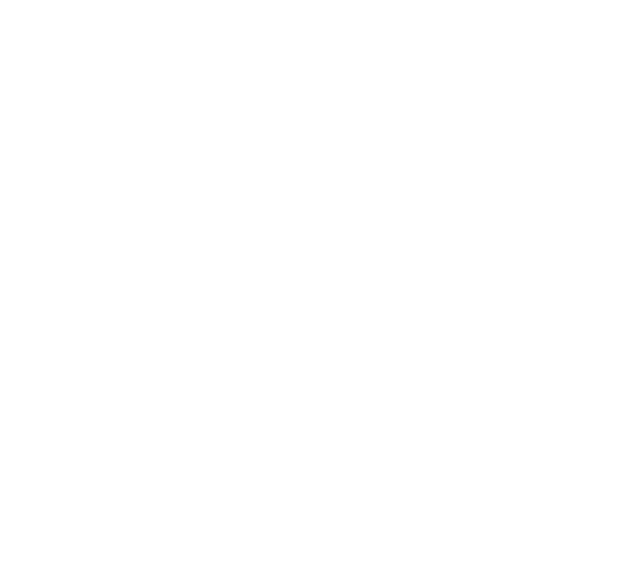
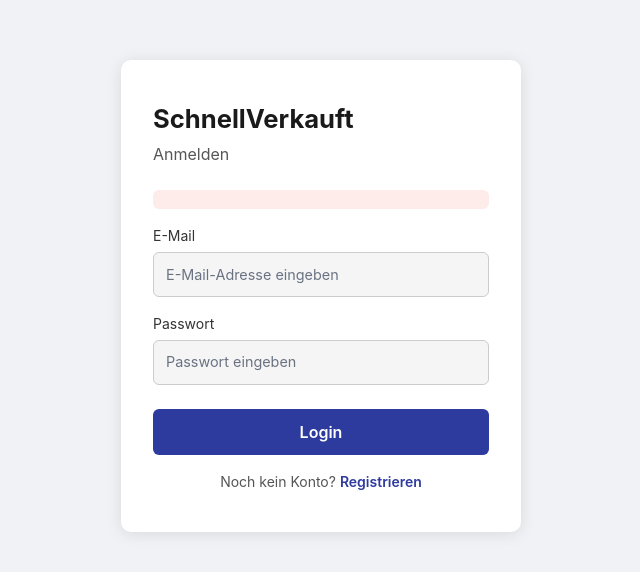
Before and after one commit to Max89765/WMC-Project-4A-Maximilian-Greifeneder, a SvelteKit app in the folder FrontendSchnellVerkauft/: page /login in a window 1280 px wide. Shown: the part 104-676 px from the top of the page, without its empty margins (319-959 px from the left). Built offline with nearby package versions, Linux system fonts and the light colour scheme.

Commit message:
implemented login html and css with ai

```diff
--- a/FrontendSchnellVerkauft/src/routes/login/+layout.svelte
+++ b/FrontendSchnellVerkauft/src/routes/login/+layout.svelte
@@ -0,0 +1,9 @@
+<script>
+
+	import favicon from '$lib/assets/favicon.svg';
+
+	let { children } = $props();
+</script>
+
+<svelte:head><link rel="icon" href={favicon} /></svelte:head>
+{@render children()}
--- a/FrontendSchnellVerkauft/src/routes/login/+page.svelte
+++ b/FrontendSchnellVerkauft/src/routes/login/+page.svelte
@@ -0,0 +1,152 @@
+<script>
+
+</script>
+
+<div class="page">
+	<div class="card">
+		<h1 class="app-name">SchnellVerkauft</h1>
+		<h2 class="form-title">Anmelden</h2>
+
+
+        <div class="error-box"></div>
+
+
+		<div class="form-group">
+			<label for="email">E-Mail</label>
+			<input
+				id="email"
+				type="email"
+				placeholder="E-Mail-Adresse eingeben"
+			/>
+		</div>
+
+		<div class="form-group">
+			<label for="password">Passwort</label>
+			<input
+				id="password"
+				type="password"
+				placeholder="Passwort eingeben"
+			/>
+		</div>
+
+		<button class="btn-primary" >
+            Login
+		</button>
+
+		<p class="switch-link">
+			Noch kein Konto?
+			<a href="/register">Registrieren</a>
+		</p>
+	</div>
+</div>
+
+<style>
+	.page {
+		min-height: 100vh;
+		display: flex;
+		align-items: center;
+		justify-content: center;
+		background: #f0f2f5;
+	}
+
+	.card {
+		background: #fff;
+		border-radius: 10px;
+		padding: 2.5rem 2rem;
+		width: 100%;
+		max-width: 400px;
+		box-shadow: 0 2px 16px rgba(0, 0, 0, 0.1);
+	}
+
+	.app-name {
+		font-size: 1.6rem;
+		font-weight: 700;
+		color: #1a1a1a;
+		margin-bottom: 0.25rem;
+	}
+
+	.form-title {
+		font-size: 1rem;
+		font-weight: 400;
+		color: #555;
+		margin-bottom: 1.5rem;
+	}
+
+	.error-box {
+		background: #fdecea;
+		color: #c0392b;
+		border-radius: 6px;
+		padding: 0.6rem 0.9rem;
+		font-size: 0.875rem;
+		margin-bottom: 1rem;
+	}
+
+	.form-group {
+		margin-bottom: 1rem;
+	}
+
+	.form-group label {
+		display: block;
+		font-size: 0.875rem;
+		color: #333;
+		margin-bottom: 0.35rem;
+	}
+
+	.form-group input {
+		width: 100%;
+		padding: 0.6rem 0.75rem;
+		border: 1px solid #ccc;
+		border-radius: 6px;
+		font-size: 0.9rem;
+		background: #f5f5f5;
+		color: #1a1a1a;
+		box-sizing: border-box;
+		transition: border-color 0.15s;
+	}
+
+	.form-group input:focus {
+		outline: none;
+		border-color: #2d3a9e;
+		background: #fff;
+	}
+
+	.btn-primary {
+		width: 100%;
+		padding: 0.7rem;
+		background: #2d3a9e;
+		color: #fff;
+		border: none;
+		border-radius: 6px;
+		font-size: 1rem;
+		font-weight: 600;
+		cursor: pointer;
+		margin-top: 0.5rem;
+		transition: background 0.15s;
+	}
+
+	.btn-primary:hover:not(:disabled) {
+		background: #1e2b80;
+	}
+
+	.btn-primary:disabled {
+		opacity: 0.6;
+		cursor: not-allowed;
+	}
+
+	.switch-link {
+		text-align: center;
+		margin-top: 1rem;
+		font-size: 0.875rem;
+		color: #555;
+	}
+
+	.switch-link a {
+		color: #2d3a9e;
+		font-weight: 600;
+		text-decoration: none;
+	}
+
+	.switch-link a:hover {
+		text-decoration: underline;
+	}
+</style>
```
